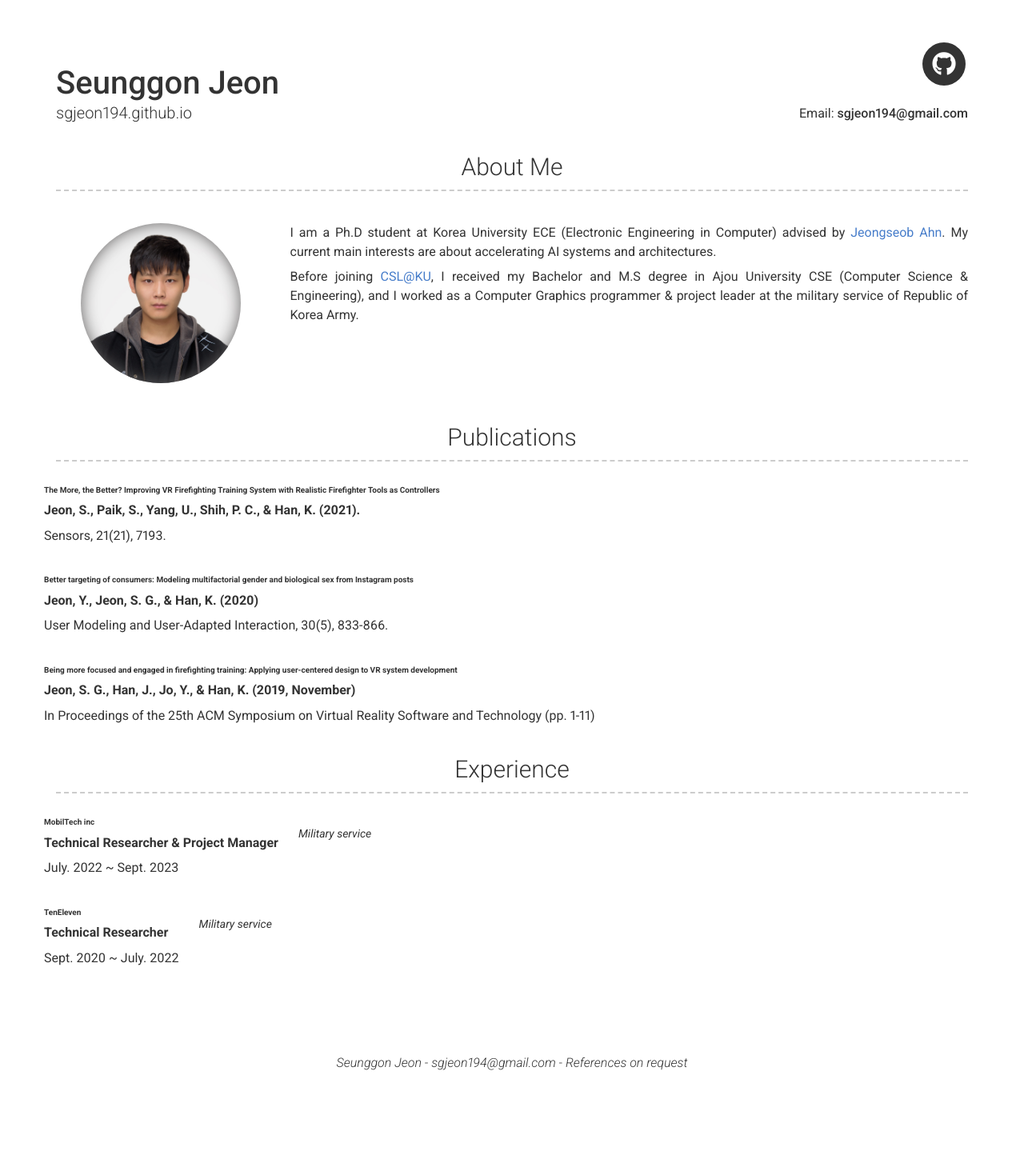
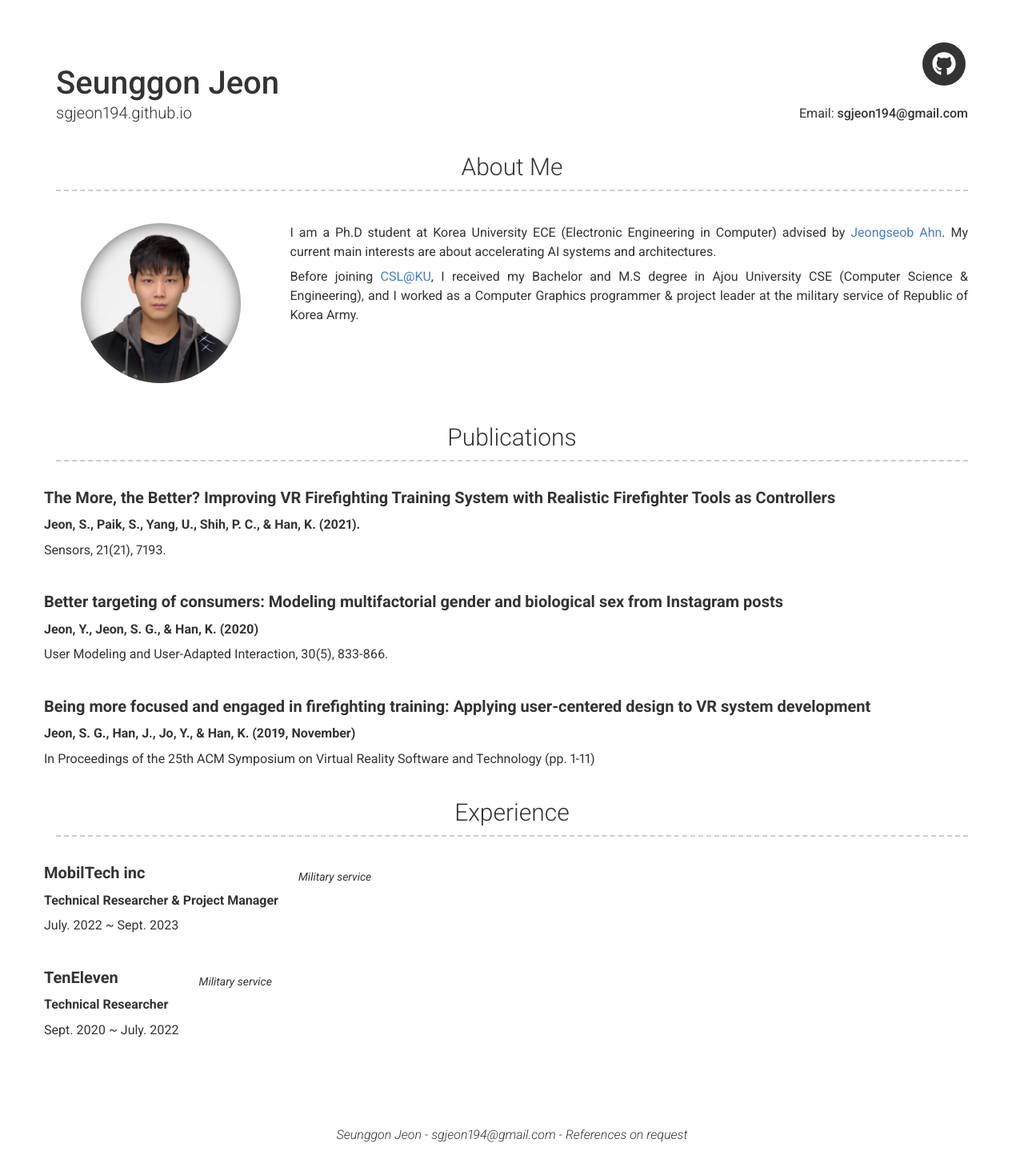
Before and after one commit to sgjeon194/sgjeon194.github.io, a Jekyll site: the page built from index.md, in a window 1280 px wide. Shown: the whole page at 80% size. Built offline with Jekyll 4.4.1, drawn with Linux system fonts in a browser that asks for light colours; nearby versions of some CDN libraries; before the commit the page ends 1349 px from its top, so only the background shows below that.

Commit message:
content title

```diff
--- a/_includes/section-list.html
+++ b/_includes/section-list.html
@@ -1,7 +1,7 @@
 {% for item in include.content %}
   <div class="row clearfix layout layout-{{item.layout | default: 'left'}} border-{{item.border | default: 'no'}}">
     <div><!--  class="col-xs-12 col-sm-4 col-md-3 col-print-12 details"-->
-      <h5 style="font-weight: 700;" id="{{ item.title | slugify }}">{{ item.title }}</h5>
+      <p style="font-size: 15pt; font-weight: 700;" id="{{ item.title | slugify }}"><b>{{ item.title }}</b></p>
       {%- if item.sub_title -%}<p><b>{{ item.sub_title }}</b></p>{%- endif -%}
       {%- if item.caption -%}<p>{{ item.caption }}</p>{%- endif -%}
 
```
